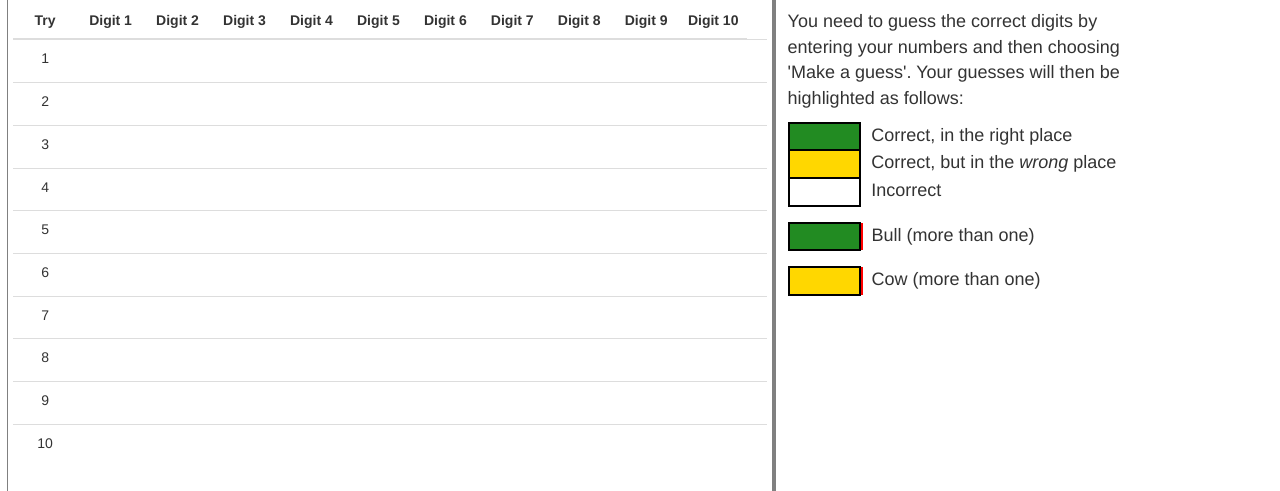
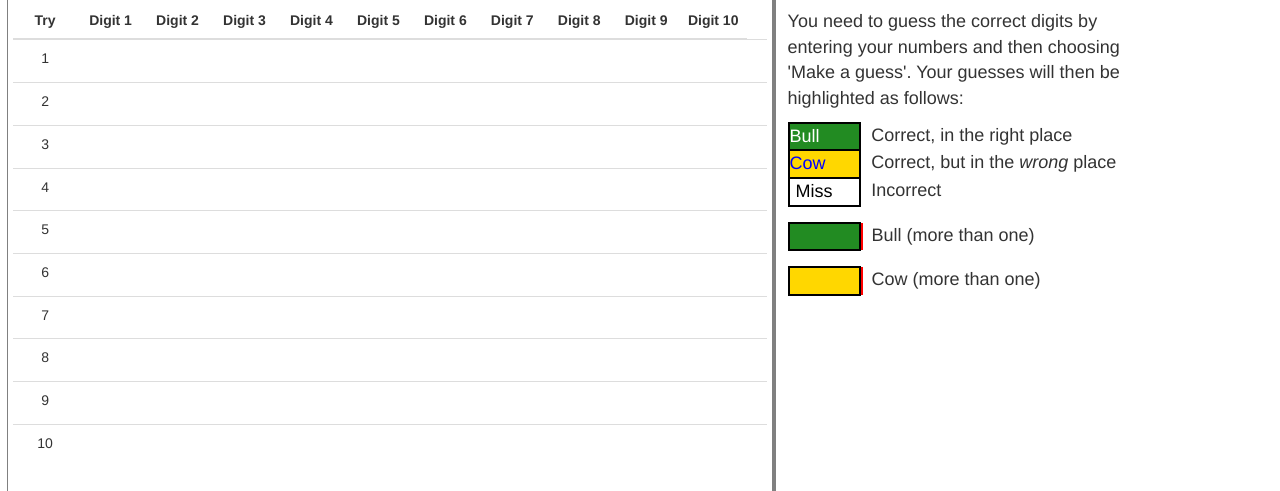
Before and after one commit to samueltauil/python_cowbull_webapp, a Python web app: template templates/playgame.html in a window 1280 px wide. Shown: the part 267-758 px from the top of the page. Run offline with Jinja, Linux system fonts and the light colour scheme; the template is opened without the code that fills it: most values are stand-ins (such as "Sample title", 1, 10 or a date in 2020).

Commit message:
Modify instructions in play game.

```diff
--- a/templates/playgame.html
+++ b/templates/playgame.html
@@ -102,15 +102,15 @@
 </p>
 <table class="key_table">
     <tr>
-        <td class="col1 bull">&nbsp;</td>
+        <td class="col1 bull">Bull</td>
         <td class="col2">Correct, in the right place</td>
     </tr>
     <tr>
-        <td class="col1 cow">&nbsp;</td>
+        <td class="col1 cow">Cow</td>
         <td class="col2">Correct, but in the <em>wrong</em> place</td>
     </tr>
     <tr>
-        <td class="col1 miss">&nbsp;</td>
+        <td class="col1 miss">Miss</td>
         <td class="col2">Incorrect</td>
     </tr>
 </table>
```
